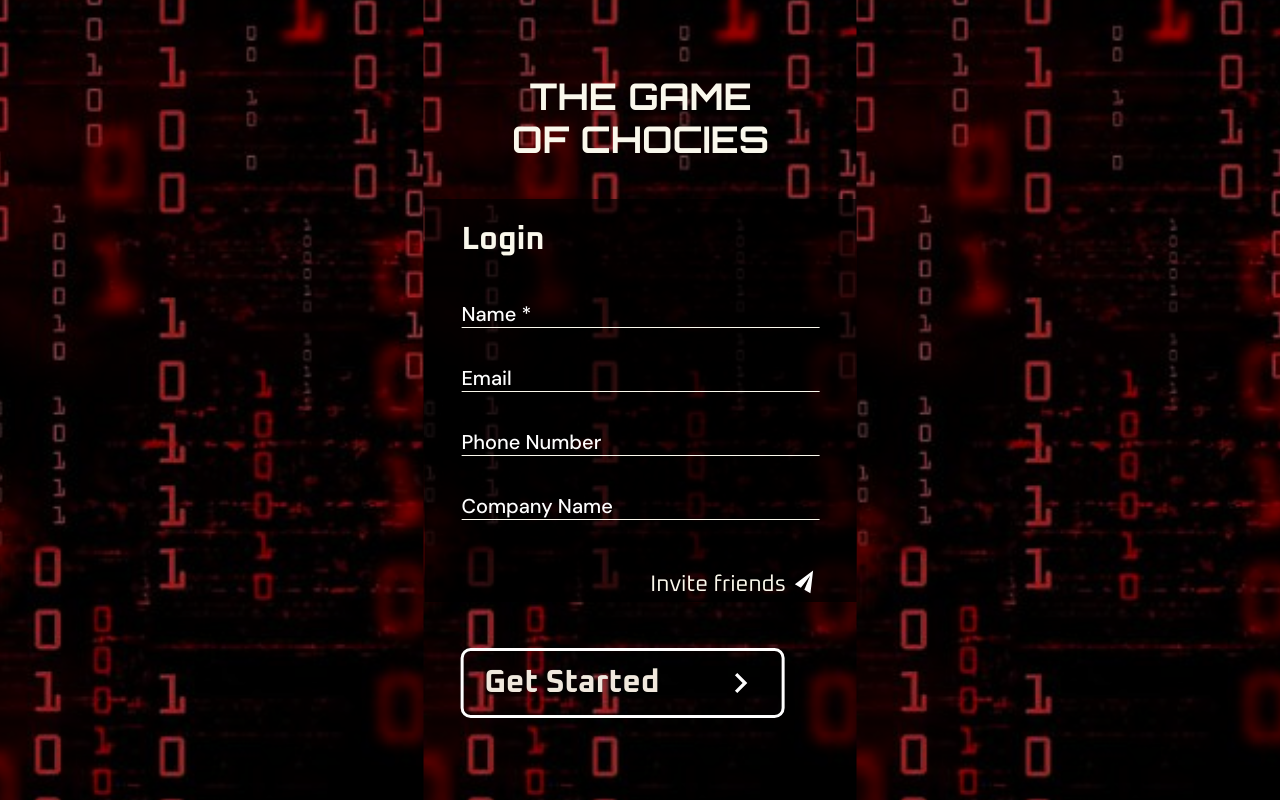
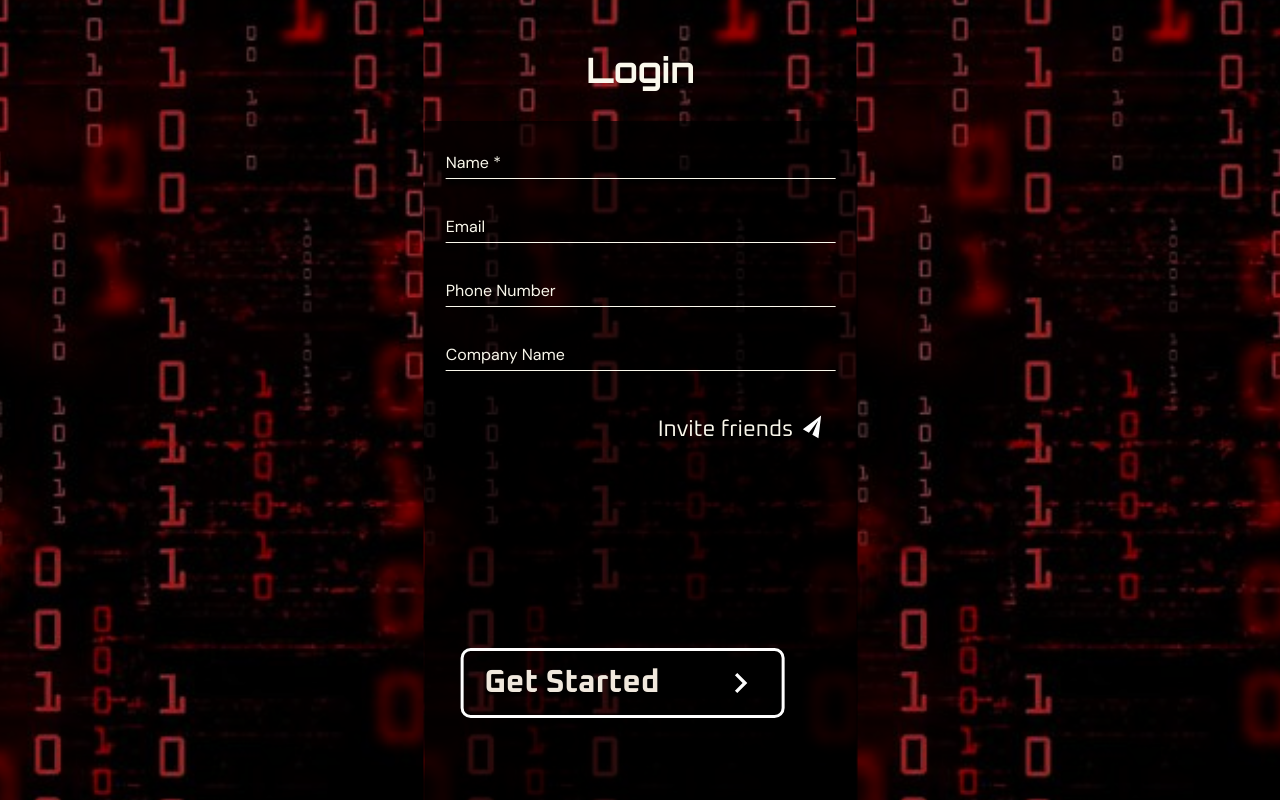
Before and after one commit to schoolsharks/game-of-choises, a React (Vite) app in the folder client/: page /login in a window 1280 px wide. Built offline with nearby package versions, Linux system fonts and the light colour scheme.

Commit message:
fix login page

```diff
--- a/client/src/pages/User/Login/Login.jsx
+++ b/client/src/pages/User/Login/Login.jsx
@@ -16,7 +16,7 @@ const Login = () => {
   const dispatch = useDispatch();
   const [email, setEmail] = useState("");
   const [name, setName] = useState("");
-  const [phoneNumber, setPhoneNumber] = useState("");
+  const [phone, setPhone] = useState("");
   const [companyName, setCompanyName] = useState("");
   const [error, setError] = useState("");
   const { user, error: userError, status } = useSelector((state) => state.user);
@@ -35,120 +35,69 @@ const Login = () => {
     if (!response.success) {
       setError(response.error);
     } else {
-      dispatch(createUser({ username: name, email, phoneNumber, companyName }));
+      dispatch(createUser({ username: name, email, phone, companyName }));
     }
   };
 
   if (user) {
-    return <Navigate to="/questions" />;
+    return <Navigate to="/info" />;
   }
 
-  const newtheme = createTheme({
-    components: {
-      MuiTextField: {
-        styleOverrides: {
-          root: {
-            "& .MuiInputLabel-root": { color: "white" },
-            "& .MuiInputLabel-root.Mui-focused": { color: "white" },
-            "& .MuiInput-underline:before": { borderBottomColor: "white" }, // Unfocused underline
-            "& .MuiInput-underline:hover:before": {
-              borderBottomColor: "white",
-            }, // Hover underline
-            "& .MuiInput-underline:after": { borderBottomColor: "white" }, // Focused underline
-          },
-        },
-      },
-    },
-  });
   return (
     <Stack
-      className="user-login"
       width="100%"
-      height={`${window.innerHeight < 616 ? 616 : window.innerHeight}px`}
-      position="relative"
-      alignItems={"center"}
-      color={"#FBF9ED"}
+      sx={{
+        display: "flex",
+        flexDirection: "column",
+        justifyContent: "start",
+        alignItems: "center",
+        height: "100vh",
+        gap: "30px",
+      }}
     >
-      <Stack
-        alignItems="center"
-        justifyContent="center"
-        marginTop="25px"
-        textAlign={"center"}
-        fontFamily="Orbitron"
-      >
+      <Stack fontFamily={"Orbitron"} maxWidth={"390px"}>
         <Typography
           variant={"h3"}
-          fontSize="2.3rem"
-          fontWeight="600"
-          textAlign={"center"}
+          fontSize="35px"
+          fontWeight="700"
           zIndex={1}
-          maxWidth={"18rem"}
-          top={"6rem"}
-          maxHeight={"117px"}
-          color={"#FBF9ED"}
-          margin={"50px auto 22px"}
+          marginTop={"50px"}
+          color={theme.palette.primary.main}
         >
-          THE GAME OF CHOCIES
+          Login
         </Typography>
       </Stack>
 
       <Stack
         width={"100%"}
-        gap="1rem"
-        sx={{ maxWidth: "27rem" }}
-        marginTop={"1rem"}
-        marginX={"auto"}
+        maxWidth="433px"
+        height={"100%"}
         backgroundColor={"#000000B2"}
-        color={"#FBF9ED"}
-        padding={"1px 2.3rem"}
+        color={theme.palette.primary.main}
+        display={"flex"}
+        flexDirection={"column"}
+        justifyContent={"start"}
+        // gap={""}
+        alignContent={"center"}
+        alignItems={"center"}
+        paddingTop={"10px"}
       >
         <Stack
-          width={"85%"}
-          gap="0.5rem"
-          sx={{ maxWidth: "600px" }}
-          marginTop={"1rem"}
-          color={"#FBF9ED"}
-        >
-          <Typography
-            variant="body3"
-            fontWeight={"700"}
-            fontSize="2rem"
-            // marginTop={"40px"}
-            color={"#FBF9ED"}
-          >
-            Login
-          </Typography>
-        </Stack>
-        <Stack
           sx={{
-            width: "100%",
+            width: "90%",
+            maxWidth: "433px",
             gap: "1rem",
           }}
         >
-          {/* <ThemeProvider theme={newtheme}> */}
           <TextField
             label="Name *"
             variant="standard"
-            color="#ffffff"
+            // color="white"
             placeholder="eg. Vanessa Jenson"
             value={name}
             onChange={(e) => {
               setError("");
               setName(e.target.value);
-            }}
-            sx={{
-              input: {
-                color: '#FBF9ED',
-              },
-              '& .MuiInput-underline:before': {
-                borderBottomColor: '#FBF9ED',
-              },
-              '& .MuiInput-underline:hover:before': {
-                borderBottomColor: '#FBF9ED',
-              },
-              '& .MuiInputLabel-root': {
-                color: '#FBF9ED',
-              }
             }}
           />
 
@@ -156,84 +105,38 @@ const Login = () => {
             label="Email"
             type="email"
             variant="standard"
-            color="#ffffff"
             placeholder="eg. xoxo@gmail.com"
             value={email}
             onChange={(e) => {
               setError("");
               setEmail(e.target.value);
             }}
-            sx={{
-              input: {
-                color: '#FBF9ED',
-              },
-              '& .MuiInput-underline:before': {
-                borderBottomColor: '#FBF9ED',
-              },
-              '& .MuiInput-underline:hover:before': {
-                borderBottomColor: '#FBF9ED',
-              },
-              '& .MuiInputLabel-root': {
-                color: '#FBF9ED',
-              }
-            }}
           />
           <TextField
             label="Phone Number"
             variant="standard"
             type="number"
-            color="#ffffff"
             placeholder="eg. xxxxxxxxxx"
-            value={phoneNumber}
+            value={phone}
             onChange={(e) => {
               setError("");
-              setPhoneNumber(e.target.value);
-            }}
-            sx={{
-              input: {
-                color: '#FBF9ED',
-              },
-              '& .MuiInput-underline:before': {
-                borderBottomColor: '#FBF9ED',
-              },
-              '& .MuiInput-underline:hover:before': {
-                borderBottomColor: '#FBF9ED',
-              },
-              '& .MuiInputLabel-root': {
-                color: '#FBF9ED',
-              }
+              setPhone(e.target.value);
             }}
           />
           <TextField
             label="Company Name"
             variant="standard"
-            color="#ffffff"
             placeholder="e.g School Shark"
             value={companyName}
             onChange={(e) => {
               setError("");
               setCompanyName(e.target.value);
             }}
-            sx={{
-              input: {
-                color: '#FBF9ED',
-              },
-              '& .MuiInput-underline:before': {
-                borderBottomColor: '#FBF9ED',
-              },
-              '& .MuiInput-underline:hover:before': {
-                borderBottomColor: '#FBF9ED',
-              },
-              '& .MuiInputLabel-root': {
-                color: '#FBF9ED',
-              }
-            }}
           />
 
           <Typography color="#d61a1a" sx={{ minHeight: "1rem" }}>
             {error}
           </Typography>
-          {/* </ThemeProvider> */}
         </Stack>
         <Stack
           sx={{
@@ -244,6 +147,8 @@ const Login = () => {
             justifyContent: "end",
             width: "100%",
             cursor: "pointer",
+            paddingRight: "30px",
+            paddingY: "10px",
           }}
         >
           <Typography
@@ -252,13 +157,13 @@ const Login = () => {
             fontWeight="400"
             textAlign={"end"}
             zIndex={1}
-            color={"#FBF9ED"}
+            color={theme.palette.primary.main}
           >
             Invite friends
           </Typography>
           <SendIcon
             sx={{ color: "white", transform: "rotate(300deg)" }}
-            size={20}
+            size={15}
           />
         </Stack>
 
```
